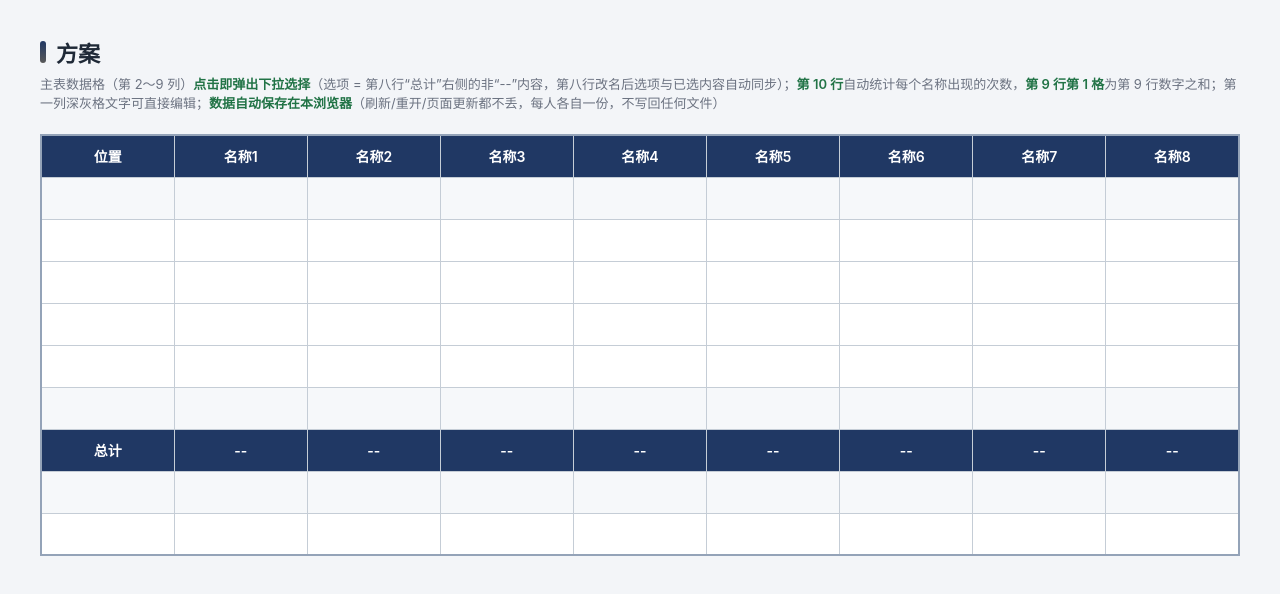
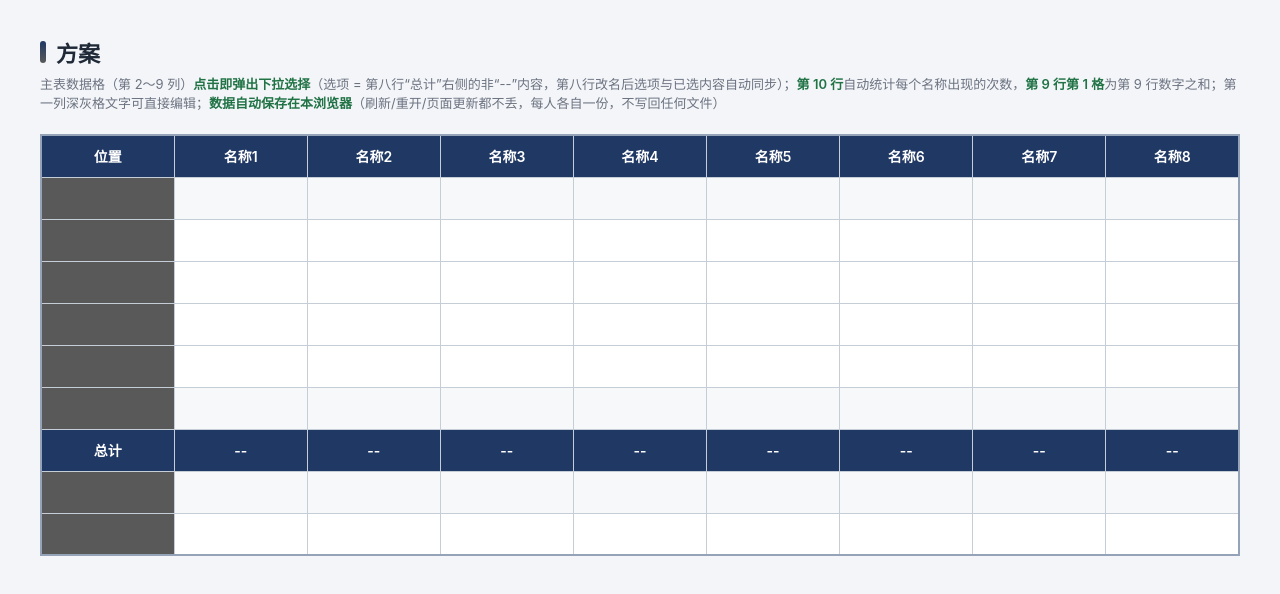
Before and after one commit to senro12/task-panel, a plain HTML site: page 方案.html in a window 1280 px wide. Drawn offline with Linux system fonts and the light colour scheme.

Commit message:
修复第一列深灰底被行背景覆盖的样式优先级问题

```diff
--- a/方案.html
+++ b/方案.html
@@ -25,7 +25,7 @@
   tr.row-gray td{background:#f6f8fa;}
   tr.row-white td{background:#fff;}
   tr.row-src td{background:#203864;color:#fff;font-weight:600;}
-  td.dg{background:#595959;color:#fff;font-weight:600;}
+  tr td.dg{background:#595959;color:#fff;font-weight:600;}
   th.center,td.center{text-align:center;vertical-align:middle;}
   .v{display:inline-block;min-width:1.5em;min-height:1.3em;padding:1px 5px;border-radius:4px;
      outline:none;cursor:text;transition:background .12s,box-shadow .12s;}
```
